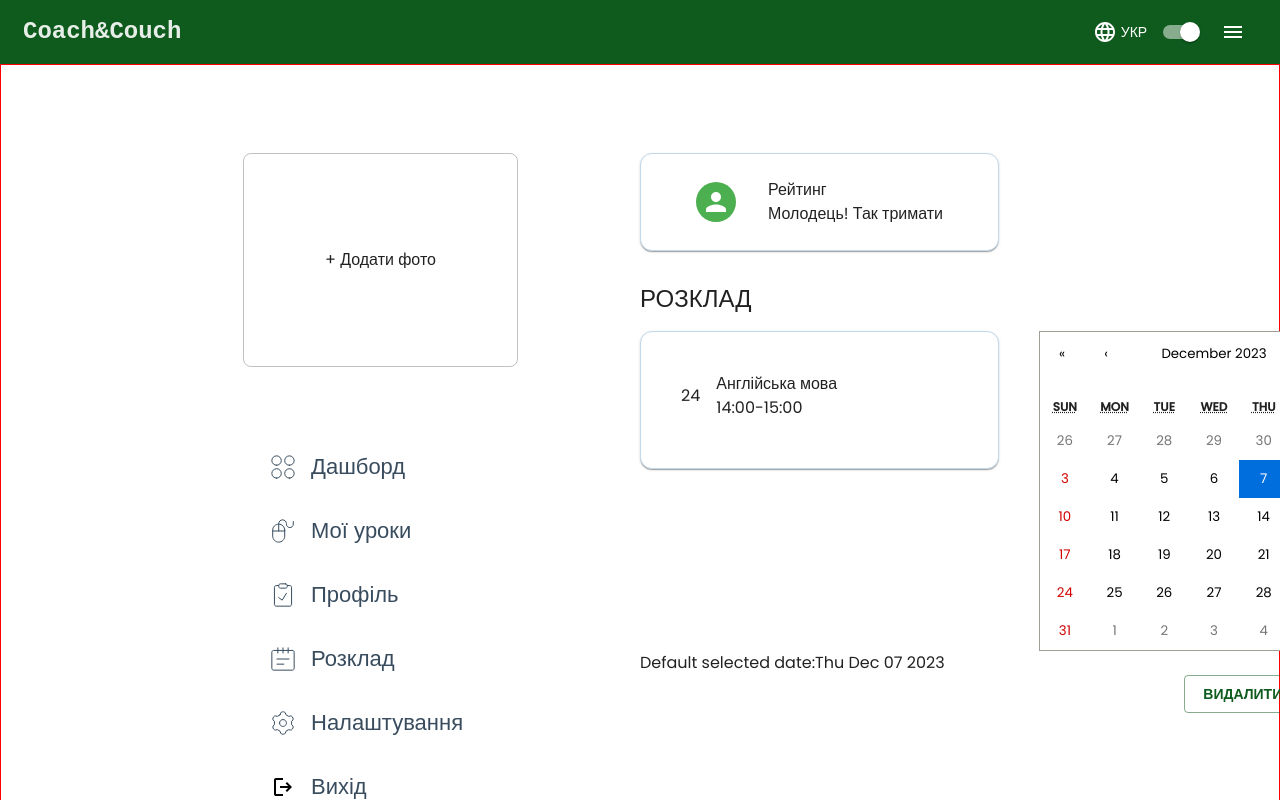
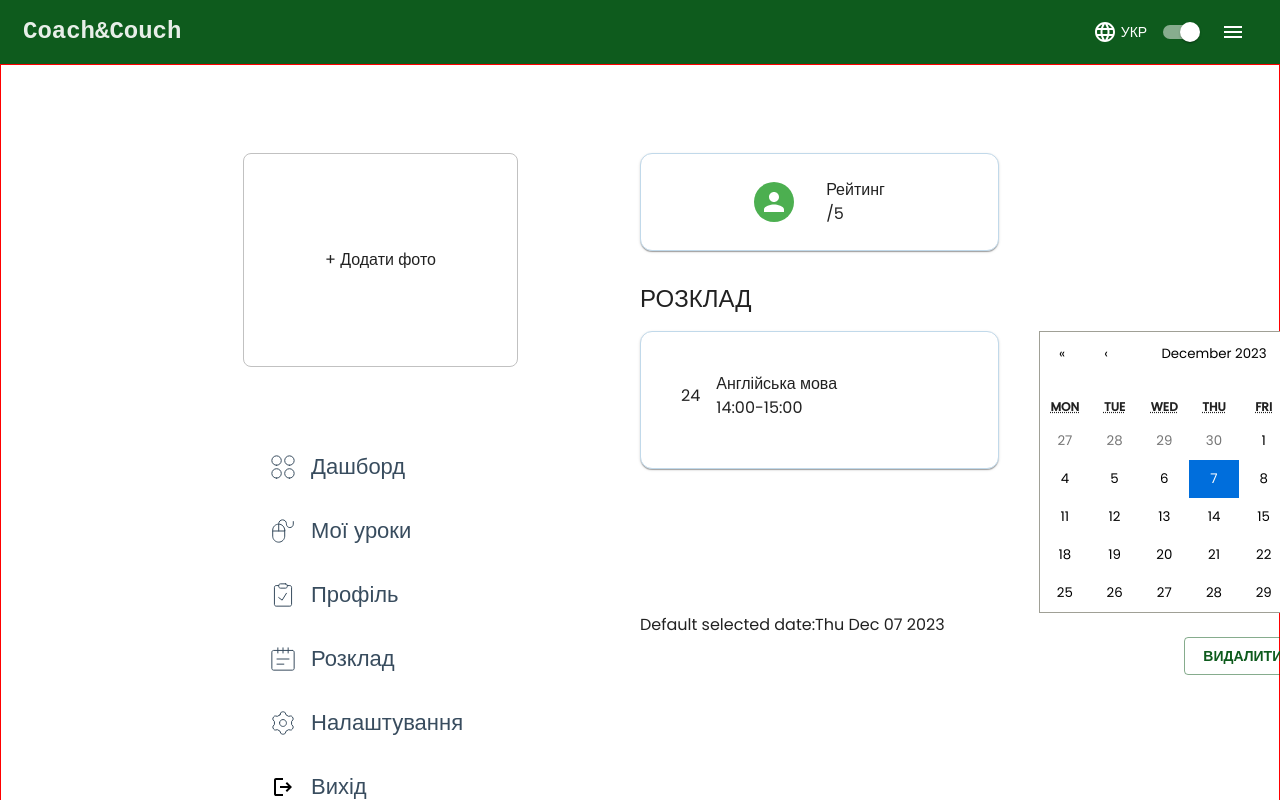
Before and after one commit to ViktoriiaPavliukh/CoachAndCouch, a React (Vite) app: page /user/1/main in a window 1280 px wide. Shown: the top 800 px of the page. Built offline with nearby package versions, Linux system fonts and the light colour scheme.

Commit message:
date from monday

```diff
--- a/src/components/PersonalAccount/MainPage.jsx
+++ b/src/components/PersonalAccount/MainPage.jsx
@@ -3,18 +3,11 @@ import { useState } from "react";
 import { useNavigate } from "react-router-dom";
 import { useIntl } from "react-intl";
 import { deleteUserAsUser } from "../../redux/user/operations";
-import "react-calendar/dist/Calendar.css";
+// import "react-calendar/dist/Calendar.css";
 import { selectUser } from "../../redux/auth/selectors";
 import { logoutUser } from "../../redux/auth/operations";
 // import { enUS } from "date-fns/locale";
-import {
-  Box,
-  Typography,
-  Button,
-  Card,
-  CardContent,
-  Avatar,
-} from "@mui/material";
+import { Box, Typography, Button, Card, CardContent, Avatar } from "@mui/material";
 import { green } from "@mui/material/colors";
 import Time from "./Time";
 import Calendar from "react-calendar";
@@ -60,17 +53,12 @@ export const MainPage = () => {
           <Avatar sx={{ bgcolor: green[500] }} aria-label="rate"></Avatar>
           <Box>
             <Typography>{intl.formatMessage({ id: "rate" })}</Typography>
-            <Typography>{user.rating}</Typography>
-            <Typography> Молодець! Так тримати</Typography>
+            <Typography>{user.rating}/5</Typography>
           </Box>
         </Card>
       </Box>
       <Box>
-        <Typography
-          variant="h5"
-          noWrap
-          sx={{ paddingTop: "32px", mb: "16px", textTransform: "uppercase" }}
-        >
+        <Typography variant="h5" noWrap sx={{ paddingTop: "32px", mb: "16px", textTransform: "uppercase" }}>
           {intl.formatMessage({ id: "personalAccount.schedule" })}
         </Typography>
         <Box sx={{ display: "flex", flexDirection: "row", gap: "40px" }}>
@@ -112,7 +100,7 @@ export const MainPage = () => {
               onChange={setDate}
               value={date}
               onClickDay={() => setShowTime(true)}
-              locale="en-US"
+              locale={("en-US", { week: { dow: 1 } })}
             />
           </Box>
         </Box>
```
